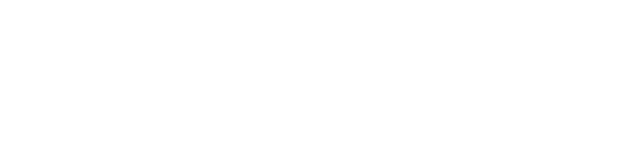
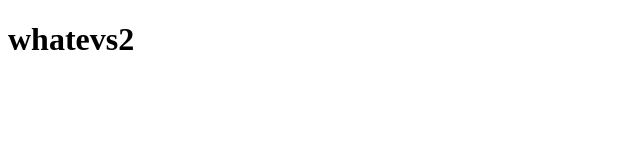
Before and after one commit to jevans1357/git-one, a plain HTML site: page index.html in a window 1280 px wide. Shown: the whole page, without its empty margins (0-640 px from the left). Drawn offline with Linux system fonts and the light colour scheme.

Commit message:
renamed h1 whatevs2

```diff
--- a/index.html
+++ b/index.html
@@ -5,7 +5,7 @@
         <title></title>
     </head>
     <body>
-
+        <h1>whatevs2</h1>
     </body>
 
 </html>
```
